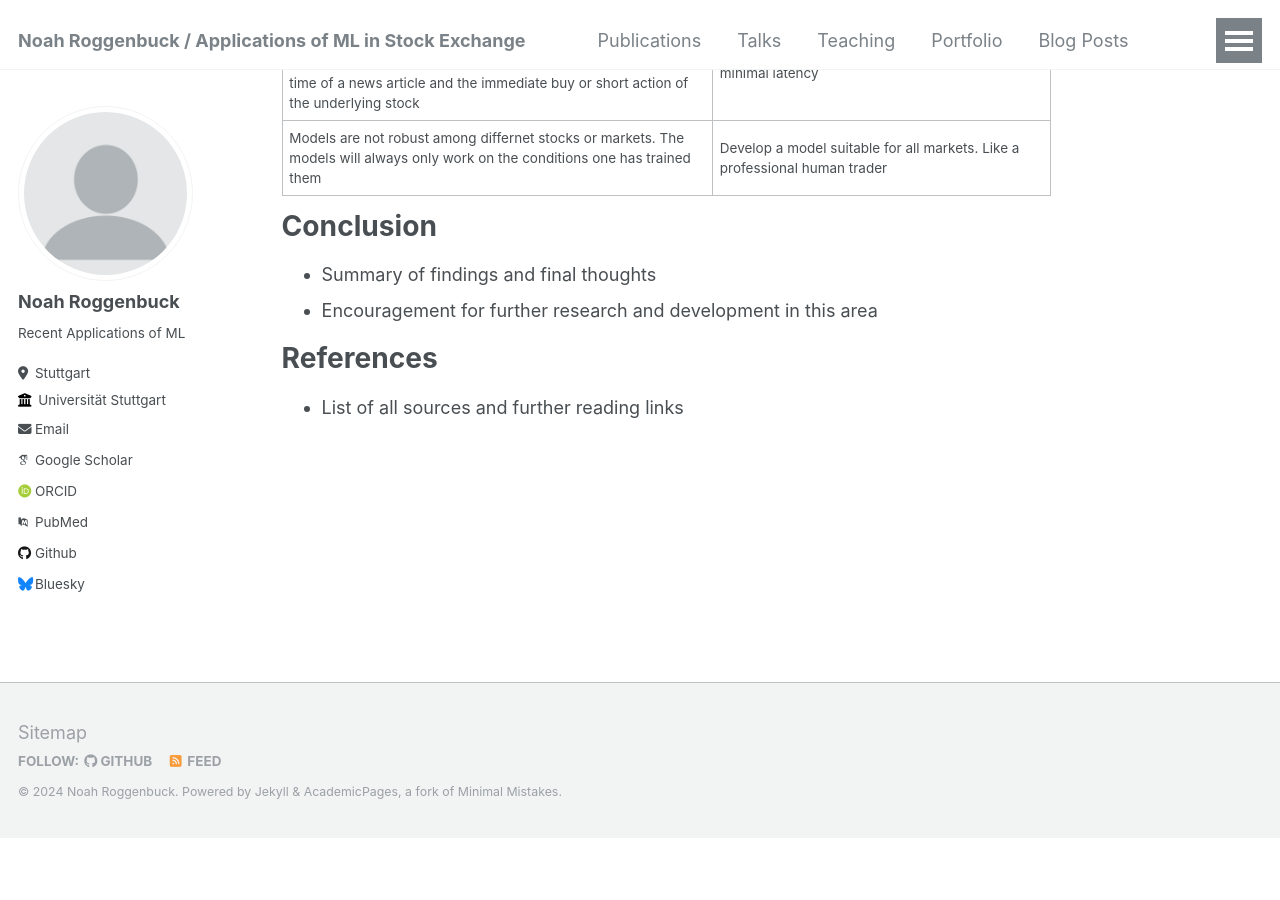
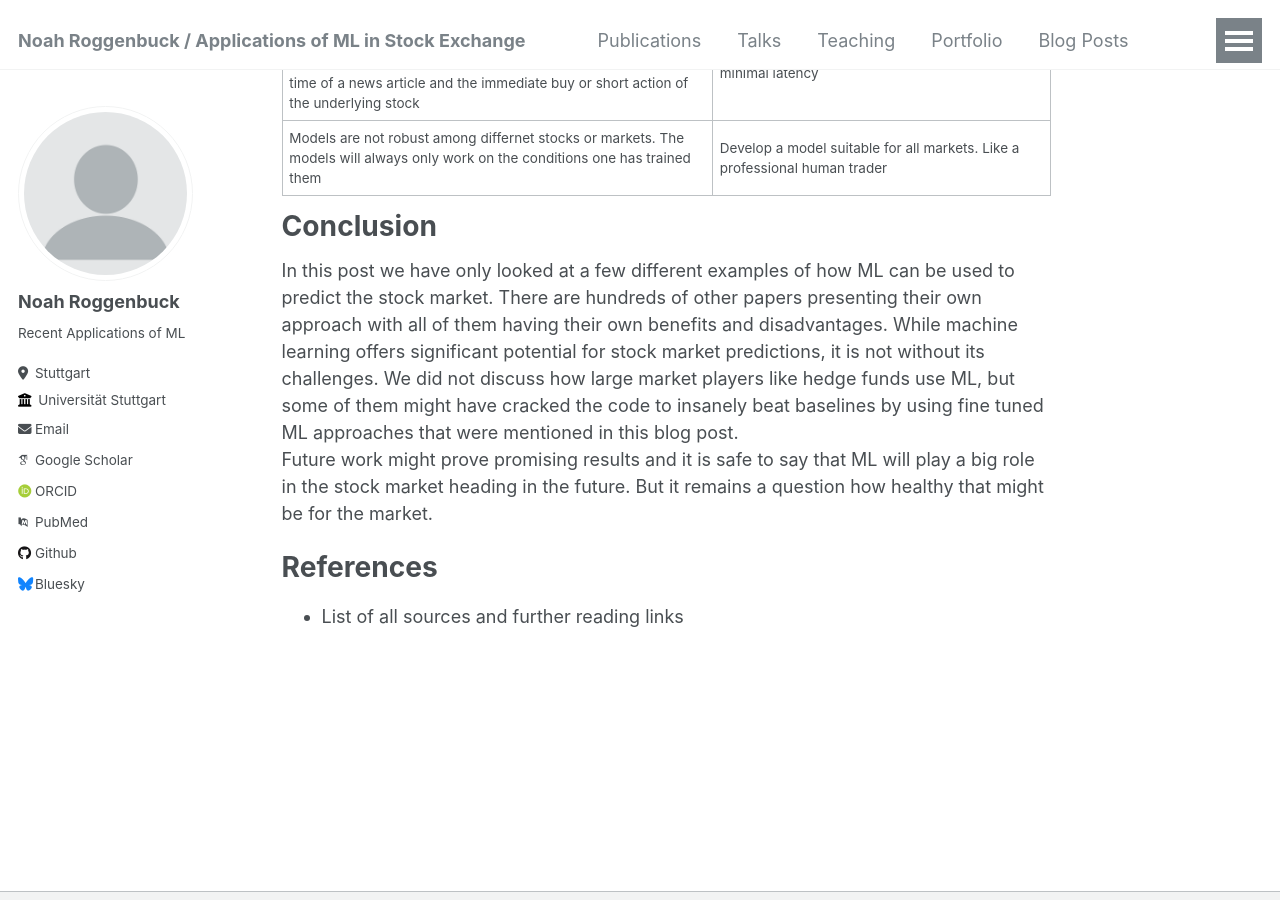
Before and after one commit to noahrog02/noahrog02.github.io, a Jekyll site: the page built from _pages/about.md, in a window 1280 px wide and 900 px high, scrolled down 17633 px. Built offline with Jekyll 4.4.1, drawn with Linux system fonts in a browser that asks for light colours; some web fonts are replaced; before the commit the page ends 18471 px from its top, so only the background shows below that.

Commit message:
Update about.md

```diff
--- a/_pages/about.md
+++ b/_pages/about.md
@@ -215,8 +215,8 @@ Despite the promising applications of machine learning in stock market predictio
 
 Conclusion
 ======
-- Summary of findings and final thoughts
-- Encouragement for further research and development in this area
+In this post we have only looked at a few different examples of how ML can be used to predict the stock market. There are hundreds of other papers presenting their own approach with all of them having their own benefits and disadvantages. While machine learning offers significant potential for stock market predictions, it is not without its challenges. We did not discuss how large market players like hedge funds use ML, but some of them might have cracked the code to insanely beat baselines by using fine tuned ML approaches that were mentioned in this blog post. <br>
+Future work might prove promising results and it is safe to say that ML will play a big role in the stock market heading in the future. But it remains a question how healthy that might be for the market.
 
 References
 ======
```
